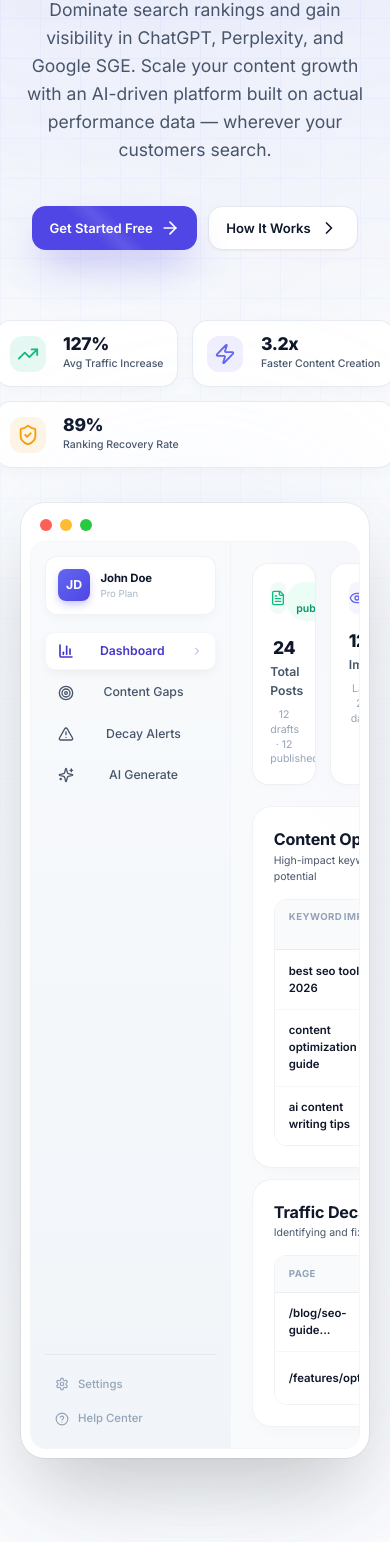
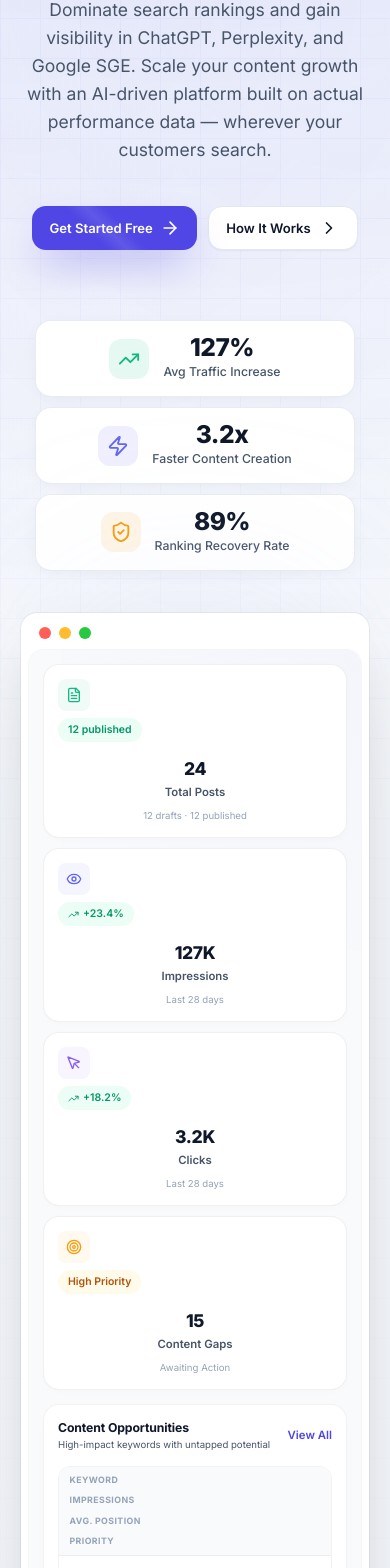
Before and after one commit to sshobhi776/seoscribes, a Next.js app: page / in a window 390 px wide. Shown: the part 422-1990 px from the top of the page. Built offline with nearby package versions, Linux system fonts and the light colour scheme.

Commit message:
Make site responsive for mobile: dashboard preview, how it works section with image-first layout

```diff
--- a/src/app/globals.css
+++ b/src/app/globals.css
@@ -827,12 +827,11 @@ body {
 
 /* Base Responsive Overrides */
 @media (max-width: 1024px) {
-  .how-it-works-step>div {
+  .step-direction-container {
     grid-template-columns: 1fr !important;
-    direction: ltr !important;
   }
 
-  .how-it-works-step>div>div:last-child {
+  .step-illustration {
     height: 350px !important;
   }
 
@@ -875,35 +874,43 @@ body {
   }
 
   .stats-row {
-    gap: 1rem !important;
-    flex-wrap: wrap !important;
-    justify-content: center !important;
-    padding: 0 !important;
-    margin: 0 0 2.5rem 0 !important;
-    display: grid !important;
-    grid-template-columns: 1fr 1fr !important;
+    display: flex !important;
+    flex-direction: column !important;
+    gap: 0.75rem !important;
+    margin: 0 0 3rem 0 !important;
+    padding: 0 1rem !important;
+    width: 100% !important;
   }
 
   .stat-card {
-    padding: 1rem !important;
+    padding: 1rem 1.25rem !important;
     border-radius: 16px !important;
+    width: 100% !important;
+    max-width: 100% !important;
+    flex-direction: row !important;
+    align-items: center !important;
+    justify-content: center !important;
+    gap: 1rem !important;
+    flex-shrink: 0 !important;
   }
 
-  .stat-card:nth-child(3) {
-    grid-column: span 2 !important;
+  .stat-card > div:last-child {
+    text-align: center !important;
   }
 
   .stat-icon-box {
-    width: 36px !important;
-    height: 36px !important;
+    width: 40px !important;
+    height: 40px !important;
+    flex-shrink: 0 !important;
   }
 
   .stat-value {
-    font-size: 1.25rem !important;
+    font-size: 1.75rem !important;
   }
 
   .stat-label {
-    font-size: 0.75rem !important;
+    font-size: 0.875rem !important;
+    white-space: normal !important;
   }
 
   .comparison-grid {
@@ -930,12 +937,78 @@ body {
   .header-container {
     padding: 0.5rem 1rem !important;
   }
+
+  .desktop-cta {
+    display: none !important;
+  }
+
+  /* How It Works Section - Mobile Responsive */
+  .step-direction-container {
+    display: flex !important;
+    flex-direction: column !important;
+    gap: 2rem !important;
+  }
+
+  .step-illustration-wrapper {
+    width: 100% !important;
+    order: -1 !important;
+  }
+
+  .step-illustration {
+    height: 280px !important;
+    padding: 1.5rem !important;
+    border-radius: 20px !important;
+  }
+
+  .step-illustration svg {
+    max-width: 100% !important;
+    height: auto !important;
+  }
+
+  .step-content-wrapper {
+    width: 100% !important;
+  }
+
+  .how-it-works-step {
+    padding: 2rem 1.5rem !important;
+    border-radius: 24px !important;
+  }
+
+  .how-it-works-step h3 {
+    font-size: 1.5rem !important;
+  }
+
+  .how-it-works-step p {
+    font-size: 1rem !important;
+  }
+
+  .points-box {
+    padding: 1.5rem !important;
+    border-radius: 16px !important;
+  }
+
+  .points-box ul {
+    gap: 1rem !important;
+  }
+
+  .points-box li {
+    font-size: 0.9375rem !important;
+  }
 }
 
 @media (max-width: 640px) {
   .faq-summary {
     padding: 1.25rem 1.5rem;
     font-size: 1rem;
+  }
+
+  .step-illustration {
+    height: 240px !important;
+    padding: 1rem !important;
+  }
+
+  .how-it-works-step {
+    padding: 1.5rem 1rem !important;
   }
 }
 
@@ -948,3 +1021,139 @@ body {
     grid-column: span 1;
   }
 }
+
+/* Dashboard Preview Responsive Styles */
+@media (max-width: 768px) {
+  .dashboard-preview-container {
+    border-radius: 16px !important;
+    padding: 0.5rem !important;
+    max-width: 100% !important;
+  }
+
+  .dashboard-grid {
+    grid-template-columns: 1fr !important;
+    min-height: auto !important;
+  }
+
+  .sidebar {
+    display: none !important;
+  }
+
+  .stats-grid {
+    grid-template-columns: repeat(2, 1fr) !important;
+    padding: 1rem !important;
+    gap: 0.75rem !important;
+  }
+
+  .stat-card-preview {
+    padding: 1rem !important;
+  }
+
+  .stat-card-preview > div:first-child {
+    flex-direction: column !important;
+    align-items: flex-start !important;
+    gap: 0.5rem !important;
+  }
+
+  .stat-card-preview .stat-value {
+    font-size: 1.25rem !important;
+  }
+
+  .stat-card-preview > div:nth-child(2) {
+    font-size: 1.25rem !important;
+  }
+
+  .stat-card-preview > div:nth-child(3) {
+    font-size: 0.8125rem !important;
+  }
+
+  .stat-card-preview > div:nth-child(4) {
+    font-size: 0.6875rem !important;
+  }
+
+  .card-section {
+    padding: 0 1rem 0.75rem 1rem !important;
+  }
+
+  .card-section > div {
+    padding: 1rem !important;
+    border-radius: 16px !important;
+  }
+
+  .card-section h3 {
+    font-size: 0.875rem !important;
+  }
+
+  .card-section p {
+    font-size: 0.6875rem !important;
+  }
+
+  .table-grid {
+    grid-template-columns: 1.5fr 1fr 1fr 1fr !important;
+    padding: 0.5rem 0.75rem !important;
+    gap: 0.5rem !important;
+  }
+
+  .table-grid > div {
+    font-size: 0.625rem !important;
+  }
+
+  .table-row-preview {
+    padding: 0.75rem !important;
+  }
+
+  .table-row-preview > div {
+    font-size: 0.6875rem !important;
+  }
+
+  .table-row-preview .action-col span {
+    padding: 2px 6px !important;
+    font-size: 0.625rem !important;
+  }
+
+  .fix-btn-preview {
+    font-size: 0.6875rem !important;
+    padding: 4px 8px !important;
+  }
+}
+
+@media (max-width: 480px) {
+  .stats-grid {
+    grid-template-columns: 1fr !important;
+  }
+
+  .table-header {
+    display: none !important;
+  }
+
+  .table-grid {
+    display: flex !important;
+    flex-direction: column !important;
+    gap: 0.5rem !important;
+  }
+
+  .table-row-preview {
+    display: flex !important;
+    flex-direction: column !important;
+    gap: 0.5rem !important;
+    padding: 1rem !important;
+  }
+
+  .table-row-preview > div {
+    display: flex !important;
+    justify-content: space-between !important;
+    align-items: center !important;
+  }
+
+  .table-row-preview > div::before {
+    content: attr(data-label);
+    font-weight: 700;
+    color: var(--text-tertiary);
+    font-size: 0.6875rem;
+    text-transform: uppercase;
+  }
+
+  .table-row-preview .action-col {
+    justify-content: flex-end !important;
+  }
+}
--- a/src/components/DashboardPreview.tsx
+++ b/src/components/DashboardPreview.tsx
@@ -2,7 +2,7 @@ import { FileText, Eye, MousePointer, Target, TrendingUp, TrendingDown, AlertTri
 
 export default function DashboardPreview() {
   return (
-    <div style={{
+    <div className="dashboard-preview-container" style={{
       width: '100%',
       maxWidth: '1000px',
       background: 'white',
@@ -30,7 +30,8 @@ export default function DashboardPreview() {
         overflow: 'hidden',
         fontFamily: 'Inter, sans-serif',
         minHeight: '650px',
-        border: '1px solid rgba(0,0,0,0.03)'
+        border: '1px solid rgba(0,0,0,0.03)',
+        position: 'relative'
       }}>
         {/* Sidebar */}
         <div className="sidebar" style={{
@@ -141,7 +142,7 @@ export default function DashboardPreview() {
           <div className="stats-grid" style={{
             padding: '1.5rem',
             display: 'grid',
-            gridTemplateColumns: 'repeat(4, 1fr)',
+            gridTemplateColumns: 'repeat(auto-fit, minmax(150px, 1fr))',
             gap: '1rem',
           }}>
             {[
@@ -213,7 +214,7 @@ export default function DashboardPreview() {
                 <button style={{ background: 'transparent', border: 'none', color: 'var(--primary-600)', fontSize: '0.8125rem', fontWeight: 600, cursor: 'pointer' }}>View All</button>
               </div>
               <div style={{ borderRadius: '12px', border: '1px solid rgba(0,0,0,0.05)', overflow: 'hidden' }}>
-                <div className="table-grid" style={{
+                <div className="table-grid table-header" style={{
                   display: 'grid',
                   gridTemplateColumns: '2fr 1fr 1fr 1fr',
                   background: '#f8fafc',
@@ -237,10 +238,10 @@ export default function DashboardPreview() {
                     alignItems: 'center',
                     background: 'white'
                   }}>
-                    <div style={{ fontSize: '0.8125rem', fontWeight: 600, color: 'var(--text-primary)', textAlign: 'left' }}>{row.keyword}</div>
-                    <div style={{ fontSize: '0.8125rem', color: 'var(--text-secondary)', fontWeight: 500 }}>{row.impressions}</div>
-                    <div style={{ fontSize: '0.8125rem', color: 'var(--text-secondary)', fontWeight: 500 }}>{row.position}</div>
-                    <div className="action-col">
+                    <div data-label="Keyword" style={{ fontSize: '0.8125rem', fontWeight: 600, color: 'var(--text-primary)', textAlign: 'left' }}>{row.keyword}</div>
+                    <div data-label="Impressions" style={{ fontSize: '0.8125rem', color: 'var(--text-secondary)', fontWeight: 500 }}>{row.impressions}</div>
+                    <div data-label="Avg. Position" style={{ fontSize: '0.8125rem', color: 'var(--text-secondary)', fontWeight: 500 }}>{row.position}</div>
+                    <div className="action-col" data-label="Priority">
                       <span style={{
                         padding: '2px 8px',
                         borderRadius: '6px',
@@ -275,7 +276,7 @@ export default function DashboardPreview() {
                 </div>
               </div>
               <div style={{ borderRadius: '12px', border: '1px solid rgba(0,0,0,0.05)', overflow: 'hidden' }}>
-                <div className="table-grid" style={{
+                <div className="table-grid table-header" style={{
                   display: 'grid',
                   gridTemplateColumns: '2fr 1fr 1fr 1fr',
                   background: '#f8fafc',
@@ -302,12 +303,12 @@ export default function DashboardPreview() {
                     alignItems: 'center',
                     background: 'white'
                   }}>
-                    <div style={{ fontSize: '0.8125rem', fontWeight: 600, color: 'var(--text-primary)', textAlign: 'left' }}>{row.page}</div>
-                    <div style={{ fontSize: '0.8125rem', color: '#ef4444', fontWeight: 700, display: 'flex', alignItems: 'center', gap: '4px' }}>
+                    <div data-label="Page" style={{ fontSize: '0.8125rem', fontWeight: 600, color: 'var(--text-primary)', textAlign: 'left' }}>{row.page}</div>
+                    <div data-label="Drop" style={{ fontSize: '0.8125rem', color: '#ef4444', fontWeight: 700, display: 'flex', alignItems: 'center', gap: '4px' }}>
                       <TrendingDown size={14} />
                       {row.drop}
                     </div>
-                    <div>
+                    <div data-label="Severity">
                       <span style={{
                         padding: '2px 8px',
                         borderRadius: '6px',
@@ -319,7 +320,7 @@ export default function DashboardPreview() {
                         {row.severity}
                       </span>
                     </div>
-                    <div className="action-col">
+                    <div className="action-col" data-label="Action">
                       <button className="fix-btn-preview" style={{
                         fontSize: '0.75rem',
                         padding: '6px 12px',
--- a/src/components/Footer.tsx
+++ b/src/components/Footer.tsx
@@ -43,12 +43,7 @@ export default function Footer() {
                                 Automate content recovery, gap analysis, and
                                 AI engine optimization with ease.
                             </p>
-                            <div style={{ display: 'flex', gap: '0.75rem' }}>
-                                <a href="#" className="social-icon"><Twitter size={18} /></a>
-                                <a href="#" className="social-icon"><Linkedin size={18} /></a>
-                                <a href="#" className="social-icon"><Github size={18} /></a>
-                                <a href="mailto:hello@seoscribes.com" className="social-icon"><Mail size={18} /></a>
-                            </div>
+
                         </div>
 
                         {/* Product Column */}
@@ -64,11 +59,12 @@ export default function Footer() {
                                 Product
                             </h4>
                             <div style={{ display: 'flex', flexDirection: 'column', gap: '1rem' }}>
-                                <a href="#features" className="footer-link">Features</a>
+                                 <a href="#pricing" className="footer-link">Pricing</a>
+                                 <a href="#features" className="footer-link">Features</a>
+
+
+                                <a href="#comparison" className="footer-link">Comparison</a>
                                 <a href="#how-it-works" className="footer-link">How it Works</a>
-                                <a href="#pricing" className="footer-link">Pricing</a>
-                                <a href="#comparison" className="footer-link">The Difference</a>
-                                <a href={APP_URL} className="footer-link">Live Demo</a>
                             </div>
                         </div>
 
@@ -85,11 +81,12 @@ export default function Footer() {
                                 Support
                             </h4>
                             <div style={{ display: 'flex', flexDirection: 'column', gap: '1rem' }}>
-                                <a href="#faq" className="footer-link">Help Center</a>
+                                <a href="#faq" className="footer-link">FAQs</a>
+                                 <Link href="/contact" className="footer-link">Contact Us</Link>
                                 <Link href="/privacy" className="footer-link">Privacy Policy</Link>
                                 <Link href="/terms" className="footer-link">Terms of Service</Link>
-                                <Link href="/contact" className="footer-link">Contact Sales</Link>
-                                <a href="https://blog.seoscribes.com" className="footer-link">SEO Blog</a>
+
+
                             </div>
                         </div>
 
@@ -118,39 +115,7 @@ export default function Footer() {
                                 <p style={{ fontSize: '0.8125rem', color: 'rgba(255, 255, 255, 0.5)', lineHeight: 1.5, marginBottom: '1.25rem' }}>
                                     Join 5,000+ SEO experts getting our weekly automation insights.
                                 </p>
-                                <div style={{ position: 'relative' }}>
-                                    <input
-                                        type="email"
-                                        placeholder="Email address"
-                                        style={{
-                                            width: '100%',
-                                            background: 'rgba(255,255,255,0.05)',
-                                            border: '1px solid rgba(255,255,255,0.1)',
-                                            padding: '0.75rem 1rem',
-                                            borderRadius: '10px',
-                                            color: 'white',
-                                            fontSize: '0.875rem',
-                                            fontFamily: 'Inter, sans-serif'
-                                        }}
-                                    />
-                                    <button style={{
-                                        position: 'absolute',
-                                        right: '4px',
-                                        top: '4px',
-                                        bottom: '4px',
-                                        background: 'var(--primary-600)',
-                                        border: 'none',
-                                        borderRadius: '8px',
-                                        width: '32px',
-                                        display: 'flex',
-                                        alignItems: 'center',
-                                        justifyContent: 'center',
-                                        color: 'white',
-                                        cursor: 'pointer'
-                                    }}>
-                                        <ArrowRight size={14} />
-                                    </button>
-                                </div>
+
                             </div>
                         </div>
                     </div>
@@ -166,7 +131,7 @@ export default function Footer() {
                         gap: '1rem'
                     }}>
                         <div style={{ fontSize: '0.875rem', color: 'rgba(255, 255, 255, 0.4)' }}>
-                            © 2026 SEOScribes. All rights reserved. Built for the era of AI Search.
+                            © 2026 SEOScribes. All rights reserved.
                         </div>
                         <div style={{ display: 'flex', alignItems: 'center', gap: '1.5rem', fontSize: '0.875rem', color: 'rgba(255, 255, 255, 0.4)' }}>
                             <div style={{ display: 'flex', alignItems: 'center', gap: '0.5rem' }}>
--- a/src/components/Header.tsx
+++ b/src/components/Header.tsx
@@ -26,14 +26,14 @@ export default function Header() {
                 top: scrolled ? '1rem' : '0',
                 left: scrolled ? '1rem' : '0',
                 right: scrolled ? '1rem' : '0',
-                background: scrolled ? 'rgba(255, 255, 255, 0.75)' : 'rgba(255, 255, 255, 0.4)',
-                backdropFilter: 'blur(16px)',
-                WebkitBackdropFilter: 'blur(16px)',
+                background: scrolled ? 'rgba(255, 255, 255, 0.75)' : 'transparent',
+                backdropFilter: scrolled ? 'blur(16px)' : 'none',
+                WebkitBackdropFilter: scrolled ? 'blur(16px)' : 'none',
                 border: scrolled ? '1px solid rgba(255, 255, 255, 0.3)' : '1px solid transparent',
                 borderRadius: scrolled ? '20px' : '0',
                 boxShadow: scrolled ? '0 10px 30px -10px rgba(0,0,0,0.1)' : 'none',
                 zIndex: 1000,
-                height: scrolled ? '64px' : '80px',
+                height: scrolled ? '56px' : '64px',
                 transition: 'all 0.4s cubic-bezier(0.16, 1, 0.3, 1)',
                 display: 'flex',
                 alignItems: 'center',
@@ -54,7 +54,7 @@ export default function Header() {
                             src="/images/seoscribeslogo.webp"
                             alt="SEOScribes"
                             style={{
-                                height: scrolled ? '32px' : '38px',
+                                height: scrolled ? '28px' : '32px',
                                 width: 'auto',
                                 transition: 'all 0.4s ease'
                             }}
@@ -88,10 +88,10 @@ export default function Header() {
                     </nav>
 
                     <div style={{ display: 'flex', alignItems: 'center', gap: '0.75rem' }}>
-                        <a href={APP_URL} className="btn-shimmer" style={{
+                        <a href={APP_URL} className="btn-shimmer desktop-cta" style={{
                             background: 'var(--primary-600)',
                             color: 'white',
-                            padding: scrolled ? '0.5rem 1.25rem' : '0.625rem 1.5rem',
+                            padding: scrolled ? '0.5rem 1.25rem' : '0.5rem 1.25rem',
                             borderRadius: '12px',
                             fontSize: '0.875rem',
                             fontWeight: 700,
```
